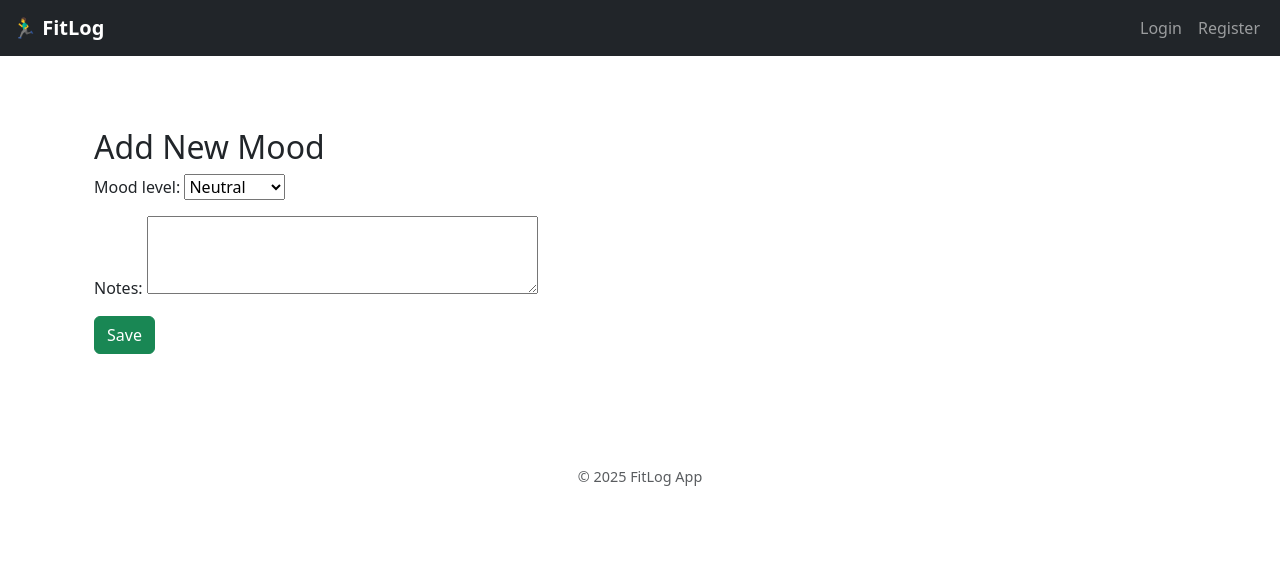
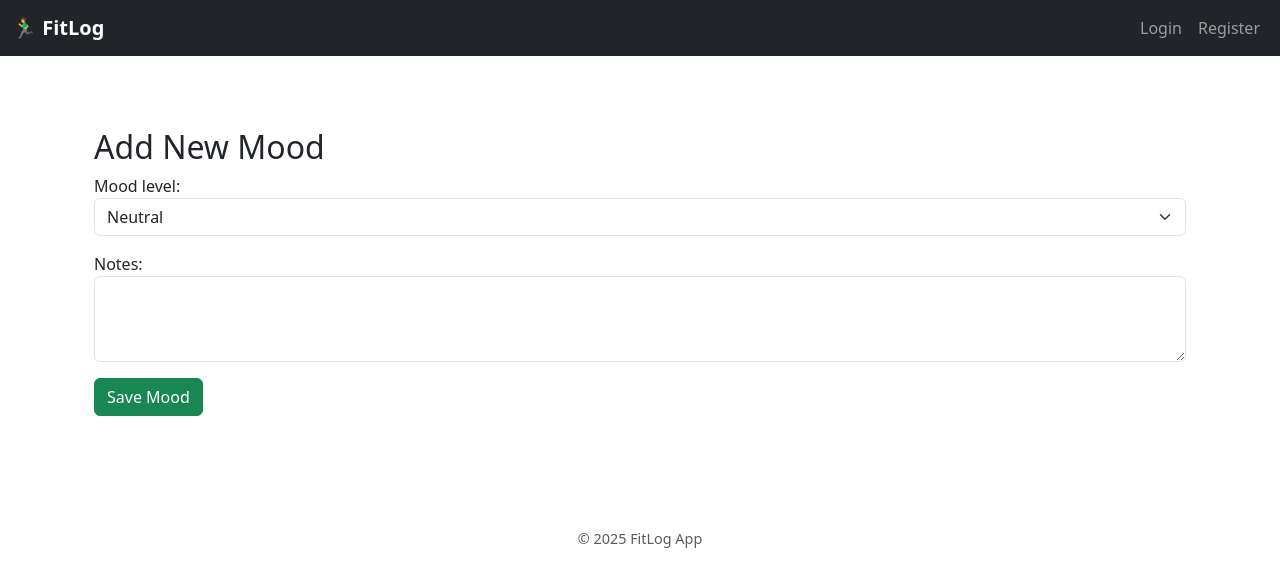
Before and after one commit to bobes81/Wellbeing-Tracker-App, a Django app: template templates/moods/mood_form.html in a window 1280 px wide. Shown: the top 587 px of the page. Run offline with Django 5.2, Linux system fonts and the light colour scheme; the template is opened without the code that fills it: values that come from a table or form of the project are taken from there, others are empty; parts of the project's set-up code (start-up, migrations or seed data) failed here and were passed over; some libraries are stand-ins or nearby versions.

Commit message:
Fix mood_form.html template and enhance mood form layout

```diff
--- a/soultrack_project/settings.py
+++ b/soultrack_project/settings.py
@@ -10,7 +10,7 @@ BASE_DIR = Path(__file__).resolve().parent.parent
 SECRET_KEY = os.environ.get("SECRET_KEY", "fallback-secret-key")
 
 # Ensure DEBUG is set to False for production
-DEBUG = True
+DEBUG = False
 
 # Specify allowed hosts for production
 ALLOWED_HOSTS = ['*']  # Replace '*' with your specific Heroku URL if needed
--- a/templates/moods/mood_form.html
+++ b/templates/moods/mood_form.html
@@ -1,12 +1,24 @@
 {% extends 'base.html' %}
 {% load widget_tweaks %}
+
 {% block content %}
 <div class="container mt-4">
   <h2>{% if form.instance.pk %}Edit Mood{% else %}Add New Mood{% endif %}</h2>
+
   <form method="post">
     {% csrf_token %}
-      {{ form.as_p }}
-      <button type="submit" class="btn btn-success">Save</button>
+
+    <div class="form-group mb-3">
+      {{ form.mood_level.label_tag }}
+      {{ form.mood_level|add_class:"form-select" }}
+    </div>
+
+    <div class="form-group mb-3">
+      {{ form.notes.label_tag }}
+      {{ form.notes|add_class:"form-control" }}
+    </div>
+
+    <button type="submit" class="btn btn-success">Save Mood</button>
   </form>
 </div>
 {% endblock %}
```
Also changed, not shown: accounts/templates/accounts/login.html (deleted, +0 -17 lines). Lines whose indentation alone changed are shown as unchanged.
